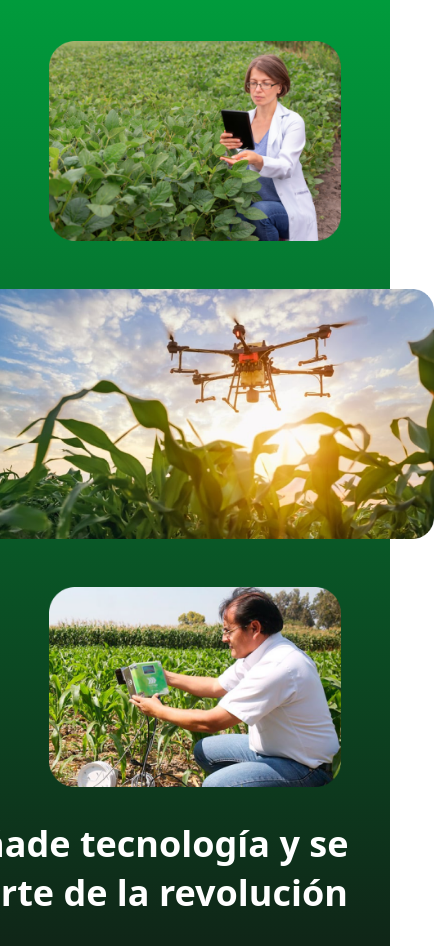
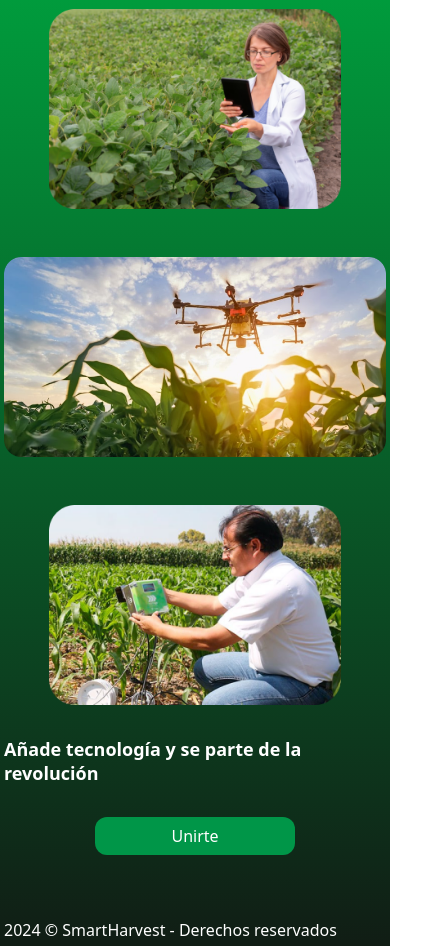
Before and after one commit to SmartHarvest-IHC-Grupo-2/smartharvest.github.io, a plain HTML site: page public/index.html in a window 390 px wide. Shown: the part 3725-4671 px from the top of the page, 434 px wide, since content can reach past the window. Drawn offline with Linux system fonts and the light colour scheme.

Commit message:
responsive for footer

```diff
--- a/public/assets/styles/styles.css
+++ b/public/assets/styles/styles.css
@@ -429,3 +429,41 @@ button {
     display: flex;
     gap: 16px;
 }
+.side-image {
+    height: 200px;
+}
+.middle-image {
+    height: 300px;
+}
+
+.footer-images {
+    display: flex;
+    align-items: center;
+    gap: 48px;
+}
+
+/* Responsive footer */
+@media screen and (max-width: 1280px) {
+    .footer-container h3 {
+        font-size: 18px;
+    }
+
+    .action-call a {
+        width: 200px;
+    }
+
+    .footer-images {
+        flex-direction: column;
+    }
+
+
+    .middle-image {
+        height: 200px;
+    }
+
+    .contact-footer {
+        flex-direction: column;
+        gap: 32px;
+        align-items: start;
+    }
+}
--- a/public/index.html
+++ b/public/index.html
@@ -127,24 +127,24 @@
                 <div id="top-footer"></div>
 
                 <div class="footer-container">
-                    <div class="brands-images">
+                    <div class="footer-images">
                         <img
                             src="assets/images/footer/woman.png"
                             loading="lazy"
                             alt="representative image"
-                            style="height: 200px"
+                            class="side-image"
                         />
                         <img
                             src="assets/images/footer/dron.png"
                             loading="lazy"
                             alt="representative image"
-                            style="height: 250px"
+                            class="middle-image"
                         />
                         <img
                             src="assets/images/footer/men.png"
                             loading="lazy"
                             alt="representative image"
-                            style="height: 200px"
+                            class="side-image"
                         />
                     </div>
 
```
